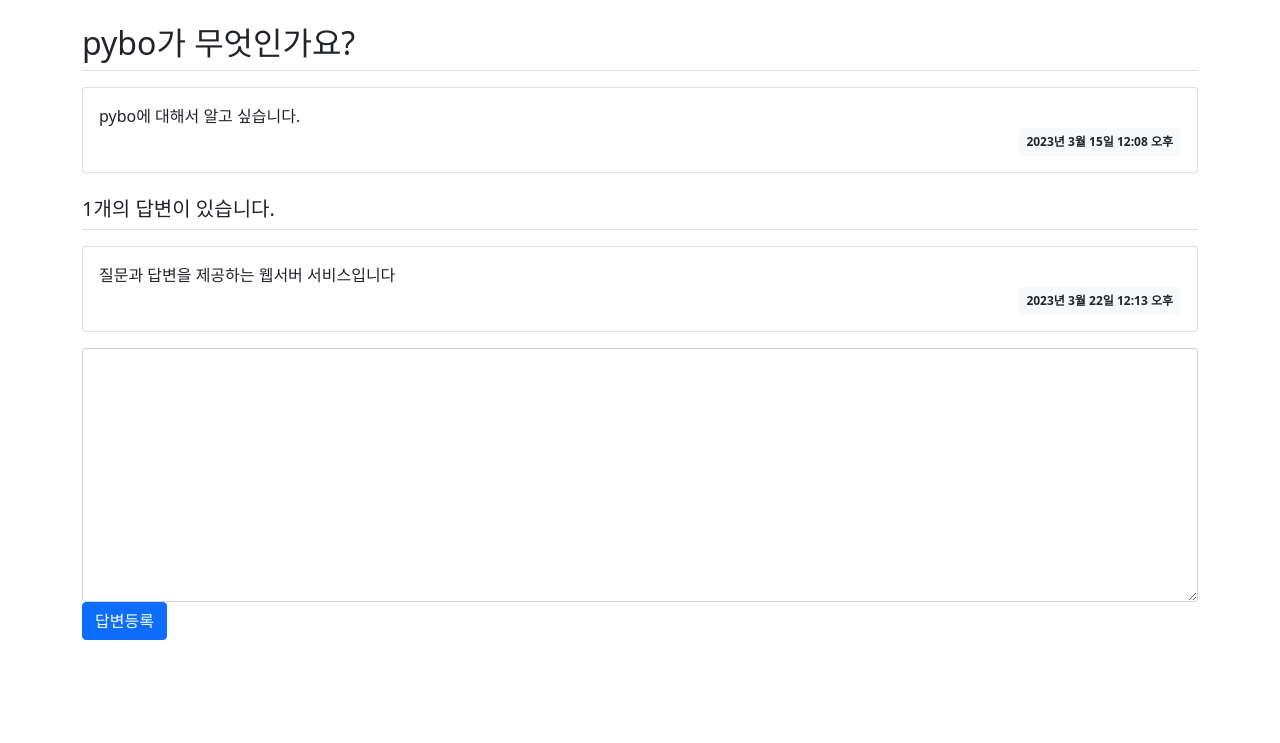
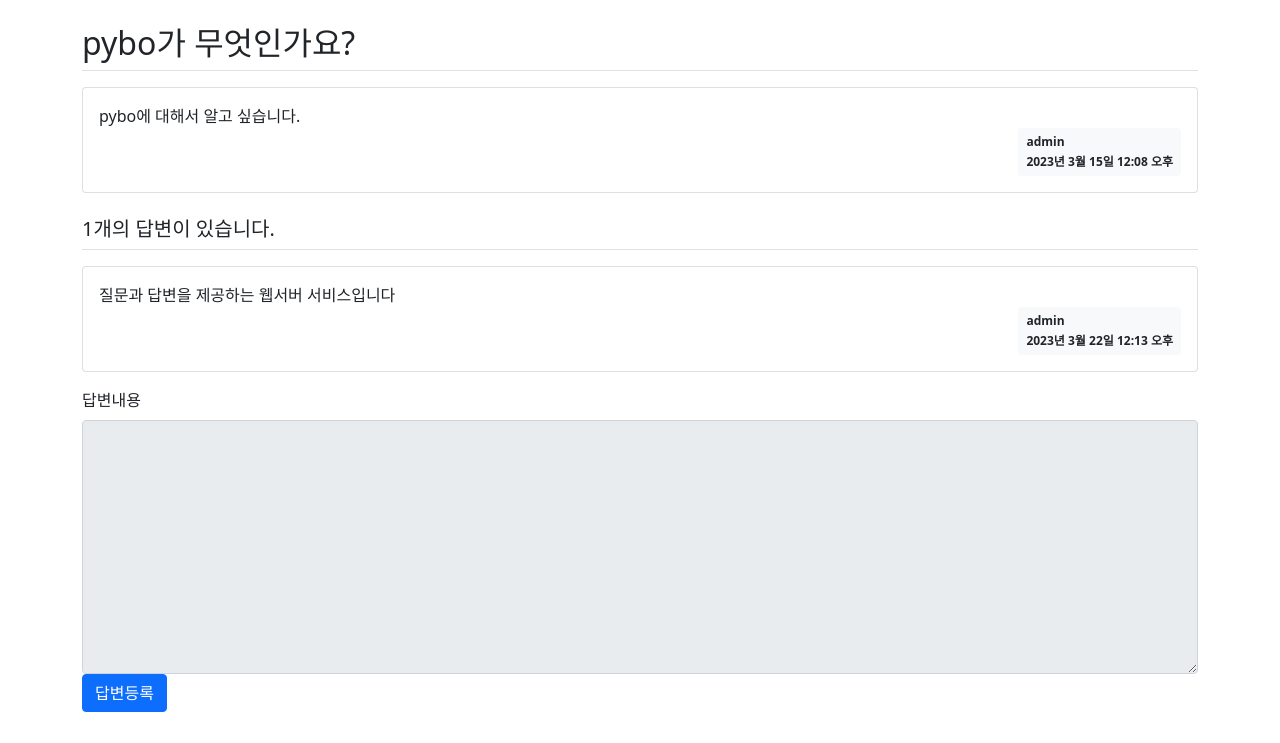
Before and after one commit to haru990427/KMU_django_class, a Django app: page /pybo/1/ in a window 1280 px wide. Shown: the part 57-800 px from the top of the page. Run offline with Django 4.2, Linux system fonts and the light colour scheme; data comes from the database, SQL or seed files in the repository; both versions use the stored data as it was after the commit; some libraries are stand-ins or nearby versions.

Commit message:
Feat: 글쓴이 추가(모델 및 뷰, html 수정)

```diff
--- a/pybo/models.py
+++ b/pybo/models.py
@@ -1,8 +1,10 @@
 from django.db import models
+from django.contrib.auth.models import User
 
 # Create your models here.
 
 class Question(models.Model):
+    author = models.ForeignKey(User, on_delete=models.CASCADE)
     subject = models.CharField(max_length=200)
     content = models.TextField()
     create_date = models.DateTimeField()
@@ -12,6 +14,7 @@
 
 
 class Answer(models.Model):
+    author = models.ForeignKey(User, on_delete=models.CASCADE)
     question = models.ForeignKey(Question, on_delete=models.CASCADE)
     content = models.TextField()
     create_date = models.DateTimeField()
--- a/pybo/views.py
+++ b/pybo/views.py
@@ -1,12 +1,12 @@
 from django.shortcuts import render
 
 # Create your views here.
-from django.http import HttpResponseNotAllowed
 from django.shortcuts import render, get_object_or_404, redirect
 from django.utils import timezone
 from .models import Question, Answer
 from .forms import QuestionForm, AnswerForm
 from django.core.paginator import Paginator
+from django.contrib.auth.decorators import login_required
 
 def index(request):
     page = request.GET.get('page','1') # 페이지
@@ -22,18 +22,20 @@
     context = {'question' : question}
     return render(request, 'pybo/question_detail.html', context)
 
+@login_required(login_url='common:login')
 def answer_create(request, question_id):
     question = get_object_or_404(Question, pk=question_id)
     if request.method == "POST":
         form = AnswerForm(request.POST)
         if form.is_valid():
             answer = form.save(commit = False)
+            answer.author = request.user  # author 속성에 로그인 계정 저장
             answer.create_date = timezone.now()
             answer.question = question
             answer.save()
             return redirect('pybo:detail', question_id = question.id)
     else:
-        return HttpResponseNotAllowed('Only POST is possible.') # 오직 POST 메소드만 사용 가능
+        form = AnswerForm()
     context = {'question': question, 'form': form}
     return render(request, 'pybo/question_detail.html', context)
 
@@ -46,11 +48,13 @@
     """
     # return redirect('pybo:detail', question_id=question.id)
 
+@login_required(login_url='common:login')
 def question_create(request):
     if request.method == 'POST':
         form = QuestionForm(request.POST)
         if form.is_valid():
             question = form.save(commit = False)
+            question.author = request.user  # author 속성에 로그인 계정 저장
             question.create_date = timezone.now()
             question.save()
             return redirect('pybo:index')
--- a/templates/common/login.html
+++ b/templates/common/login.html
@@ -3,6 +3,7 @@
 <div class="container my-3">
     <form method="post" action="{% url 'common:login' %}">
         {% csrf_token %}
+        <input type="hidden" name="next" value="{{ next }}">  <!-- 로그인 성공후 이동되는 URL -->
         {% include "form_errors.html" %}
         <div class="mb-3">
             <label for="username">사용자ID</label>
--- a/templates/pybo/question_detail.html
+++ b/templates/pybo/question_detail.html
@@ -7,8 +7,9 @@
         <div class="card-body">
             <div class="card-text" style="white-space: pre-line;">{{ question.content }}</div>
             <div class="d-flex justify-content-end">
-                <div class="badge bg-light text-dark p-2">
-                    {{ question.create_date }}
+                <div class="badge bg-light text-dark p-2 text-start">
+                    <div class="mb-2"> {{ question.author.username }} </div>
+                <div> {{ question.create_date }}</div>
                 </div>
             </div>
         </div>
@@ -20,8 +21,9 @@
         <div class="card-body">
             <div class="card-text" style="white-space: pre-line;">{{ answer.content }}</div>
             <div class="d-flex justify-content-end">
-                <div class="badge bg-light text-dark p-2">
-                    {{ answer.create_date }}
+                <div class="badge bg-light text-dark p-2 text-start">
+                    <div class="mb-2">{{ answer.author.username }}</div>
+                    <div>{{ answer.create_date }}</div>
                 </div>
             </div>
         </div>
@@ -45,7 +47,9 @@
         {% endif %}
         <!-- 오류표시 End -->
         <div class="form-group">
-            <textarea name="content" id="content" class="form-control" rows="10"></textarea>
+        <label for = "content" class="form-label">답변내용</label>
+            <textarea {% if not user.is_authenticated %}disabled{% endif %}
+              name="content" id="content" class="form-control" rows="10"></textarea>
         </div>
         <input type="submit" value="답변등록" class="btn btn-primary">
     </form>
```
Also changed, not shown: templates/pybo/question_list.html (+7 -6 lines), db.sqlite3.
